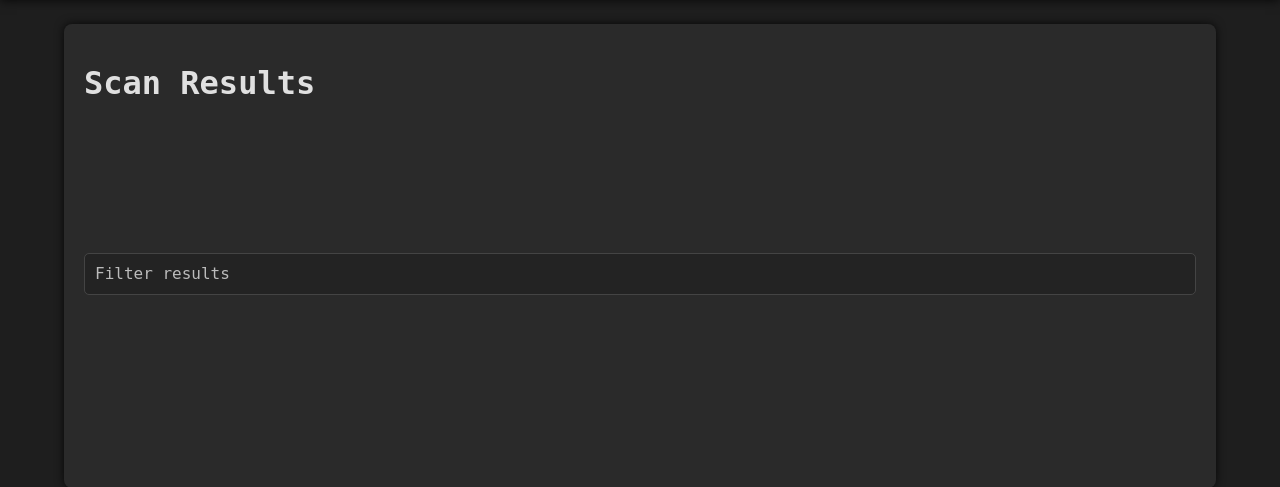
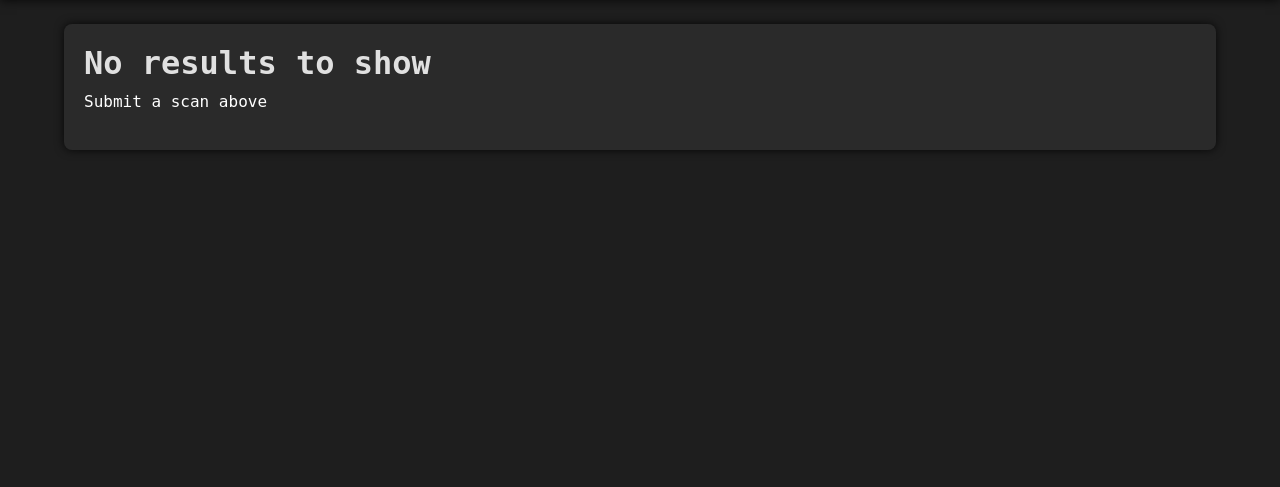
Before and after one commit to mdennis281/LANscape, a Flask app: template templates/main.html in a window 1280 px wide. Shown: the part 143-630 px from the top of the page. Run offline with Flask 3, Linux system fonts and the light colour scheme; the template is opened without the code that fills it: most values are stand-ins (such as "Sample title", 1, 10 or a date in 2020); parts of the project's set-up code (start-up, migrations or seed data) failed here and were passed over.

Commit message:
default "no scan" page

```diff
--- a/static/css/style.css
+++ b/static/css/style.css
@@ -141,6 +141,9 @@ input::placeholder {
 button {
     margin-left: 15px;
     padding: 10px 20px;
+}
+.div-hide {
+    display: none !important;
 }
 
 /* Button Styling */
--- a/static/js/main.js
+++ b/static/js/main.js
@@ -48,7 +48,8 @@ $(document).ready(function() {
 });
 
 function showScan(scanId) {
-    $('#scan-results').show();
+    $('#no-scan').addClass('div-hide');
+    $('#scan-results').removeClass('div-hide');
     $('#overview-frame').attr('src', '/scan/' + scanId + '/overview');
     $('#ip-table-frame').attr('src', '/scan/' + scanId + '/table');
     // set url query string 'scan_id' to the scan_id
--- a/templates/main.html
+++ b/templates/main.html
@@ -36,13 +36,17 @@
 <div id="scan-container">
     <div class="container-fluid my-4">
         <!-- Scan Results -->
-        <div id="scan-results">
+        <div id="scan-results" class="div-hide">
             <h2>Scan Results</h2>
             <iframe id="overview-frame" src=""></iframe>
             <input type="text" id="filter" placeholder="Filter results" class="form-control mb-3 mt-3">
             <div class="table-frame-container">
                 <iframe id="ip-table-frame" src=""></iframe>
             </div>
+        </div>
+        <div id="no-scan">
+            <h2>No results to show</h2>
+            <p>Submit a scan above</p>
         </div>
     </div>
 </div>
```
